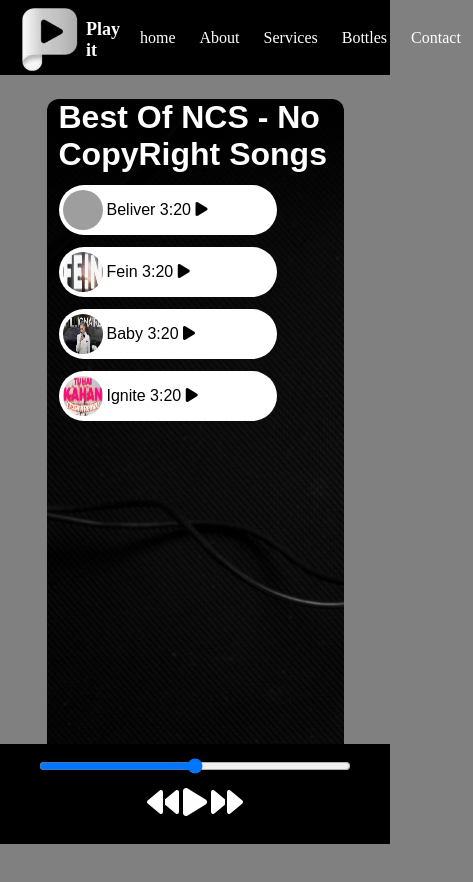
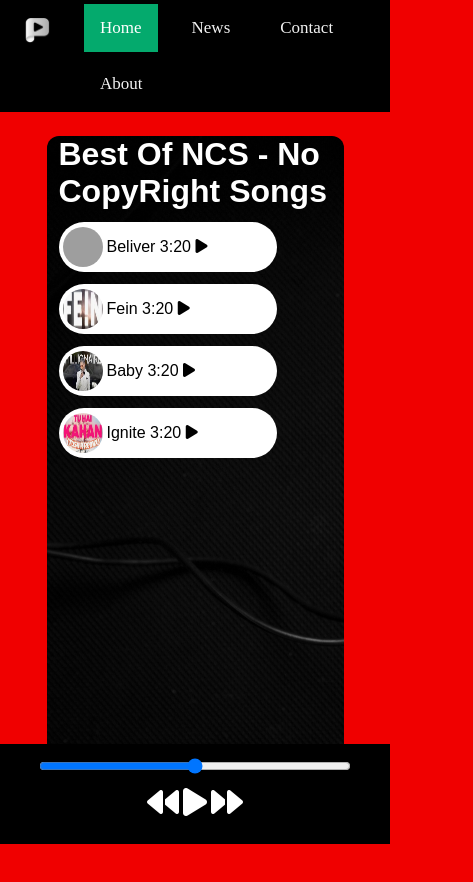
Before and after one commit to AaliyanAslam/music-player-js, a plain HTML site: page index.html in a window 390 px wide. Shown: the whole page, 473 px wide, since content can reach past the window. Drawn offline with Linux system fonts and the light colour scheme; grey boxes are pictures that could not be loaded.

Commit message:
add new nav and responsive

```diff
--- a/index.html
+++ b/index.html
@@ -13,18 +13,19 @@
 
 </head>
 
-<body style="background-color:gray ;">
+<body class="bg-dark">
 
-    <nav>
-        <ul>
-            <li class="brand"><img src="images/playit.logo.PNG" alt=""> <span>Play it</span></li>
-            <li><a href="">home</a> </li>
-            <li> <a href="">About</a> </li>
-            <li> <a href="">Services</a> </li>
-            <li> <a href="">Bottles</a> </li>
-            <li> <a href="">Contact</a> </li>
-        </ul>
-    </nav>
+    <div class="topnav" id="myTopnav">
+     <a href=""><img src="images/playit.logo.PNG" alt=""></a>
+
+        <a href="#home" class="active">Home</a>
+        <a href="#news">News</a>
+        <a href="#contact">Contact</a>
+        <a href="#about">About</a>
+        <a href="javascript:void(0);" class="icon" onclick="myFunction()">
+          <i class="fa fa-bars"></i>
+        </a>
+      </div>
 
     <div class="container">
 
--- a/style.css
+++ b/style.css
@@ -1,9 +1,18 @@
 body{
 
-    background-color: white;
+    background-color: rgb(25, 240, 17);
 
 }
-
+@media only screen and (max-width: 600px) {
+    body {
+      background-color: rgb(240, 0, 0);
+    }
+  }
+  @media only screen and (max-width: 490px) {
+    nav {
+      width:100%;
+    }
+  }
 
 *{
     margin: 0;
@@ -11,17 +20,14 @@
 
 
 }
+
 nav{
-
-
+    background-color: black;
 }
-
-
 nav ul {
 
     display: flex;
     list-style-type: none;
-    background-color: black;
     height: 75px;
     color: white;
     align-items: center ;
@@ -40,12 +46,11 @@
 
 
 }
-.brand img{
+.topnav img{
 
-    width: 60px;
-    /* margin-right: 362px; */
-    padding: 0 6px;
-    padding-left: 2px;
+height: 25px;
+width: 25px;
+
 
 }
 
@@ -143,3 +148,40 @@
 
     list-style-type: none;
 }
+
+
+
+/* Add a black background color to the top navigation */
+.topnav {
+    background-color: black;
+    overflow: hidden;
+  }
+
+  /* Style the links inside the navigation bar */
+  .topnav a {
+    float: left;
+    display: block;
+    color: #f2f2f2;
+    text-align: center;
+    padding: 14px 16px;
+    text-decoration: none;
+    font-size: 17px;
+margin: 4px 9px;
+  }
+
+  /* Change the color of links on hover */
+  .topnav a:hover {
+    background-color: #ddd;
+    color: black;
+  }
+
+  /* Add an active class to highlight the current page */
+  .topnav a.active {
+    background-color: #04AA6D;
+    color: white;
+  }
+
+  /* Hide the link that should open and close the topnav on small screens */
+  .topnav .icon {
+    display: none;
+  }
```
